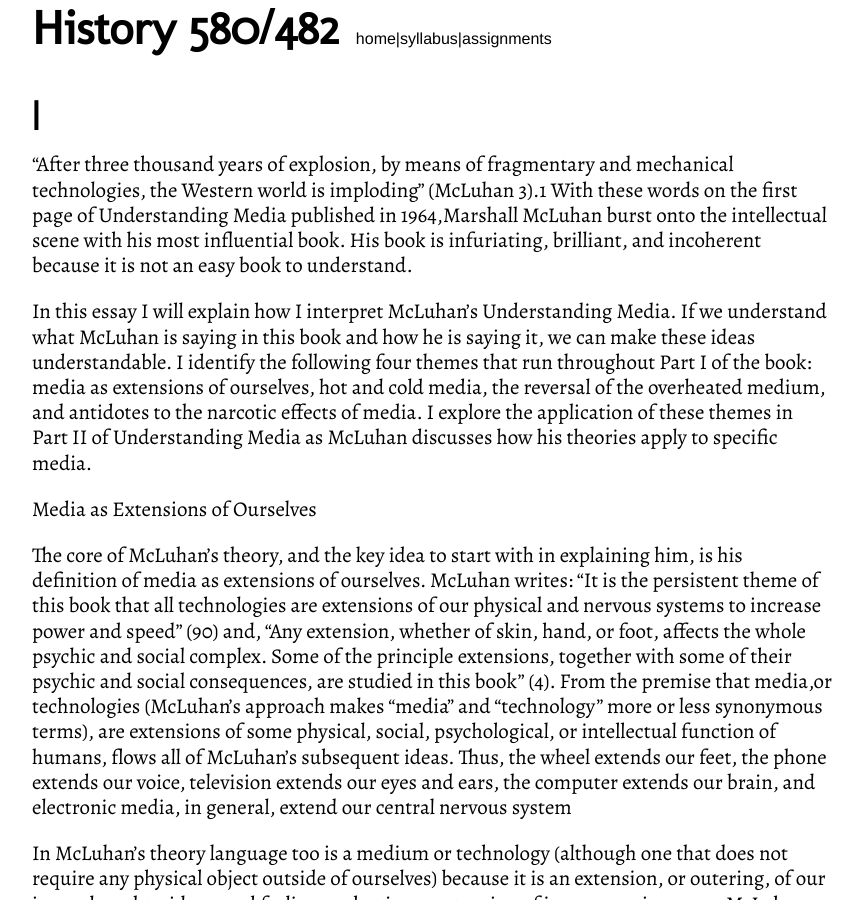
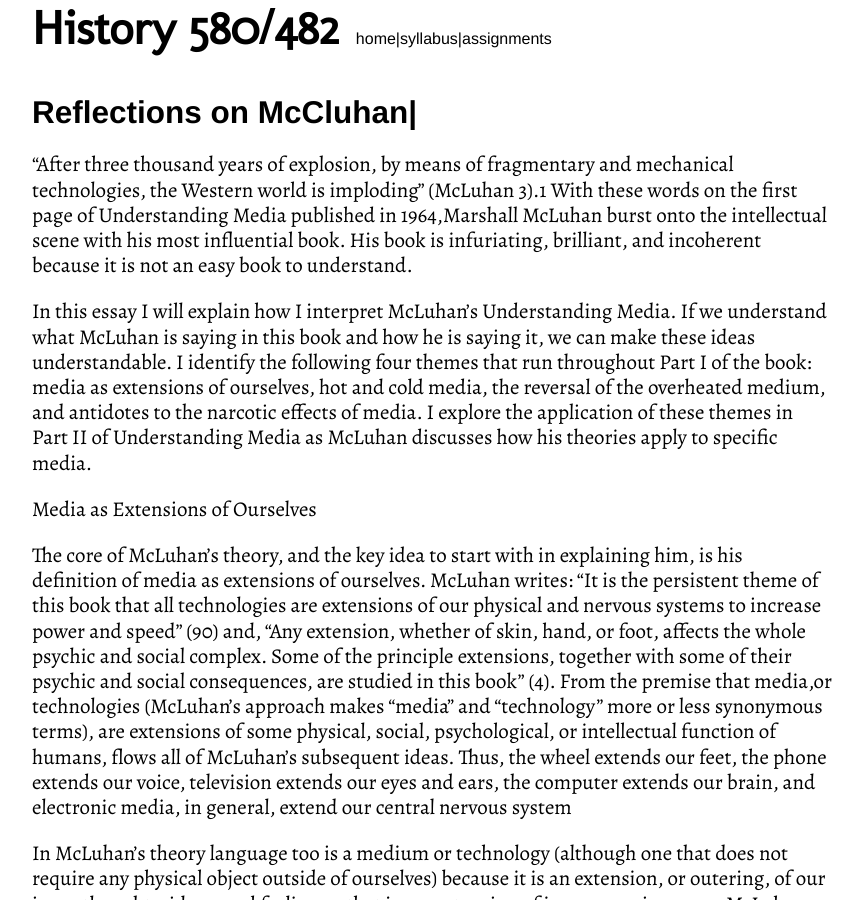
Before and after one commit to chadblack/history580, a Jekyll site: the page built from _posts/2013-09-02-reflections-upon-mccluhan.md, in a window 1280 px wide and 900 px high. Shown: the whole window, without its empty margins (208-1071 px from the left). Built offline with Jekyll 4.4.1, drawn with Linux system fonts in a browser that asks for light colours; some web fonts are replaced; Markdown is read by kramdown in place of the engine named in the settings; comment, search, counter and statistics services are not loaded.

Commit message:
Updated 2013-09-02-reflections-upon-mccluhan.md

```diff
--- a/_posts/2013-09-02-reflections-upon-mccluhan.md
+++ b/_posts/2013-09-02-reflections-upon-mccluhan.md
@@ -1,9 +1,8 @@
 ---
 published: true
 layout: post
-title: ""
+title: Reflections on McCluhan
 ---
-
 
 “After three thousand years of explosion, by means of fragmentary and mechanical technologies, the Western world is imploding” (McLuhan 3).1 With these words on the first page of Understanding Media published in 1964,Marshall McLuhan burst onto the intellectual scene with his most influential book. His book is infuriating, brilliant, and incoherent because it is not an easy book to understand.
 
```
